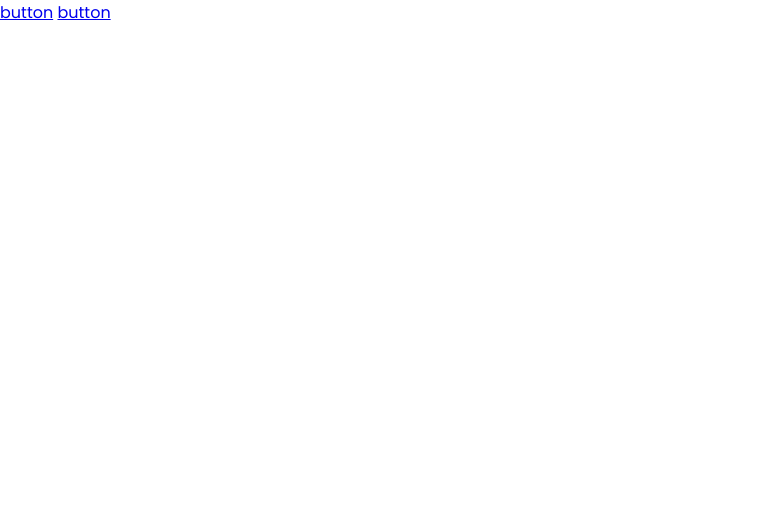
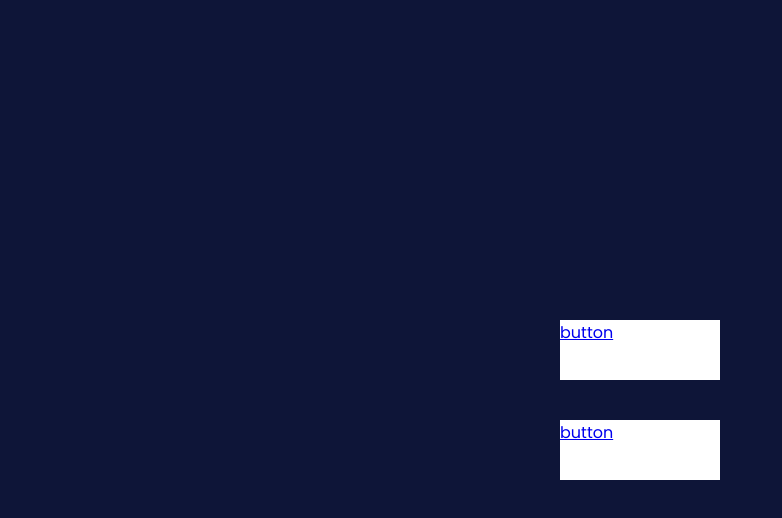
Before and after one commit to CJR85/css-button-hover, a plain HTML site: page index.html in a window 1280 px wide. Shown: the whole page, without its empty margins (0-782 px from the left). Drawn offline with Linux system fonts and the light colour scheme.

Commit message:
Style body, container class and anchor tag

```diff
--- a/style.css
+++ b/style.css
@@ -6,3 +6,27 @@
   box-sizing: border-box;
   font-family: 'Poppins', sans-serif;
 }
+
+body {
+  display: flex;
+  min-height: 100vh;
+  justify-content: center;
+  align-items: center;
+  background-color: #0e1538;
+}
+
+.container {
+  display: flex;
+  justify-content: center;
+  align-items: center;
+  flex-direction: column;
+}
+
+.container a {
+  position: relative;
+  width: 160px;
+  height: 60px;
+  display: inline-block;
+  background-color: #fff;
+  margin: 20px;
+}
```
